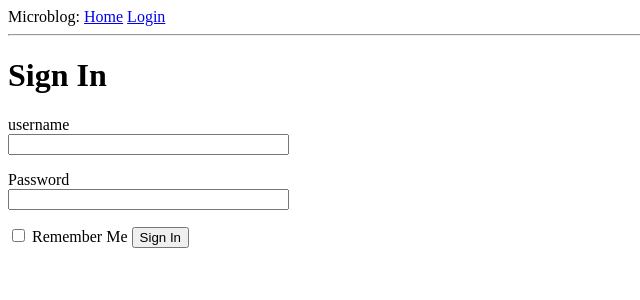
After one commit to Guptahariom28/flaskTutorial, a Flask app: page /login in a window 1280 px wide. The commit adds this page. Shown: the top 300 px of the page, without its empty margins (0-640 px from the left). Run offline with Flask 3, Linux system fonts and the light colour scheme.

Commit message:
aded sign in form

```diff
--- a/app/__init__.py
+++ b/app/__init__.py
@@ -1,5 +1,7 @@
 from flask import Flask
+from config import Config
 
 app= Flask(__name__)
+app.config.from_object(Config)
 
 from app import routes
--- /dev/null
+++ b/app/forms.py
@@ -0,0 +1,9 @@
+from flask_wtf import FlaskForm
+from wtforms import StringField, PasswordField, BooleanField, SubmitField
+from wtforms.validators import DataRequired
+
+class LoginForm(FlaskForm):
+    username= StringField('username', validators=[DataRequired()])
+    password= PasswordField('Password', validators=[DataRequired()])
+    remember_me= BooleanField('Remember Me')
+    submit= SubmitField('Sign In')
--- a/app/routes.py
+++ b/app/routes.py
@@ -1,7 +1,9 @@
 from app import app
-from flask import render_template
+from flask import render_template, flash, redirect
+from app.forms import LoginForm
 
 @app.route('/')
+@app.route('/index')
 def hrllo():
     user= {'username': 'Hariom'}
     posts = [
@@ -15,3 +17,13 @@ def hrllo():
         }
     ]
     return render_template('index.html', title='home', user=user, posts=posts)
+
+@app.route('/login', methods=['GET', 'POST'])
+def login():
+    form= LoginForm()
+    if form.validate_on_submit():
+        flash('Login requested for user {}, remember_me={}'.format(
+            form.username.data, form.remember_me.data
+        ))
+        return redirect('/index')
+    return render_template('login.html', title='Login', form=form)
--- a/app/templates/base.html
+++ b/app/templates/base.html
@@ -11,9 +11,22 @@
 </head>
 <body>
     <div>
-        Microblog: <a href=" "/index> Home</a>
+        Microblog:
+        <a href="/index"> Home</a>
+        <a href="/login"> Login</a>
     </div>
     <hr>
+    {% with messages= get_flashed_messages() %}
+    {% if messages %}
+    <ul>
+        {% for message in messages %}
+        <li>
+            {{message}}
+        </li>
+        {% endfor %}
+    </ul>
+    {% endif %}
+    {% endwith %}
     {% block content %}{% endblock %}
 </body>
 </html>
--- /dev/null
+++ b/app/templates/login.html
@@ -0,0 +1,26 @@
+{% extends "base.html" %}
+
+{% block content %}
+    <h1>Sign In</h1>
+    <form action="" method="post" novalidate>
+        {{ form.hidden_tag() }}
+        <p>
+            {{ form.username.label }}<br>
+            {{ form.username(size=32) }}<br>
+            {% for erro in form.username.erros %}
+            <span style="color: red;"> [{{error}}] </span>
+            {% endfor %}
+        </p>
+        <p>
+            {{ form.password.label }}<br>
+            {{ form.password(size=32) }}<br>
+             {% for erro in form.password.erros %}
+            <span style="color: red;"> [{{error}}] </span>
+            {% endfor %}
+        </p>
+        <p>
+            {{ form.remember_me() }} {{ form.remember_me.label }}
+            {{ form.submit() }}
+        </p>
+    </form>
+{% endblock %}
--- /dev/null
+++ b/config.py
@@ -0,0 +1,4 @@
+import os
+
+class Config:
+    SECRET_KEY = os.environ.get('SECRET_KEY') or 'you-will-never-guess'
```
Also changed, not shown: 1 other file.
